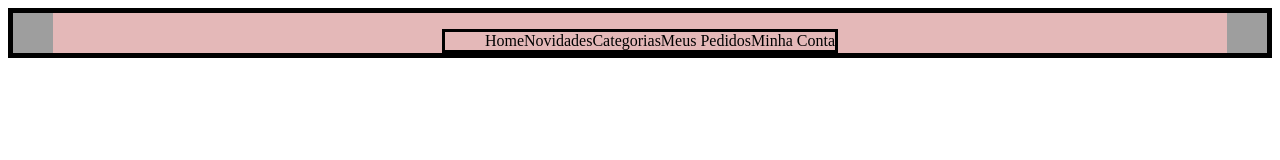
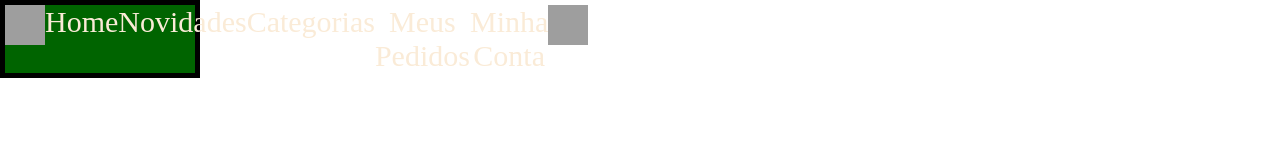
Before and after one commit to Ezequiel-leandro-jr/softex_frontend, a website: page 02.html/exercicio_grid_flexbox/index.html in a window 1280 px wide. Drawn offline with Linux system fonts and the light colour scheme; grey boxes are pictures that could not be loaded.

Commit message:
edição

```diff
--- a/02.html/exercicio_grid_flexbox/index.css
+++ b/02.html/exercicio_grid_flexbox/index.css
@@ -1,4 +1,10 @@
-#principal {
+* {
+    margin: 0px;
+    padding: 0px;
+    box-sizing: border-box;
+}
+
+#topo {
     display: grid;
     align-content: center;
     justify-content: center;
@@ -7,7 +13,7 @@
 }
 
 #cabeçalho {
-    background-color:rgb(228, 184, 184);
+    background-color:darkgreen;
     grid-row: 1;
     grid-column: 1 / span 2;
     text-align: center;
@@ -21,10 +27,21 @@
     justify-content: space-between;
 }
 
-ul {
+#menu-cabeçalho {
+    flex-grow: 1;
+    align-content:center;
+}
+
+#menu-cabeçalho ul {
     display:flex;
-    justify-content:space-between;
-    align-content:center;
+    justify-content:space-evenly;
     list-style-type:none;
-    border-style: solid;
 }
+
+#menu-cabeçalho li {
+    font-size: 30px;
+    color:antiquewhite;
+
+}
+
+/*  SIDEBAR */
--- a/02.html/exercicio_grid_flexbox/index.html
+++ b/02.html/exercicio_grid_flexbox/index.html
@@ -7,6 +7,7 @@
     <title>Document</title>
 </head>
 <body>
+    <div id="topo">
             <div id="principal">
             <header id="cabeçalho">
                 <div id="background-cabeçalho">
@@ -23,6 +24,11 @@
                     <img id="carrinho-cabeçalho" src="https://thf.bing.com/th/id/OIP.MUGtVPqswZ8rxmwzLzFQ-wHaHa?w=217&h=218&c=7&r=0&o=7&cb=thfc1&pid=1.7&rm=3" width="40px" height="40px">
                 </div>
             </header>
+            <aside>
+
+            </aside>
         </div>
+    </div>
+
 </body>
 </html>
```
Lines whose indentation alone changed are shown as unchanged.
